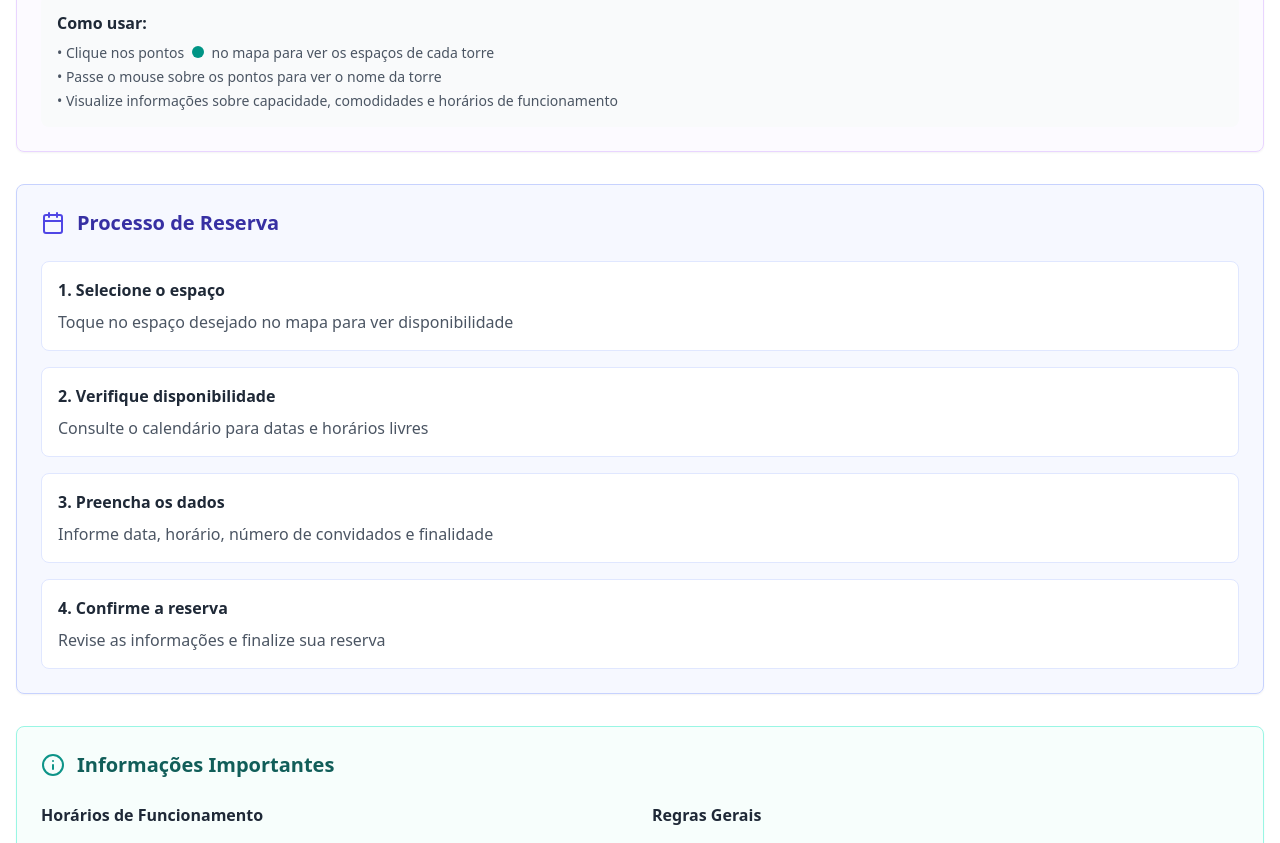
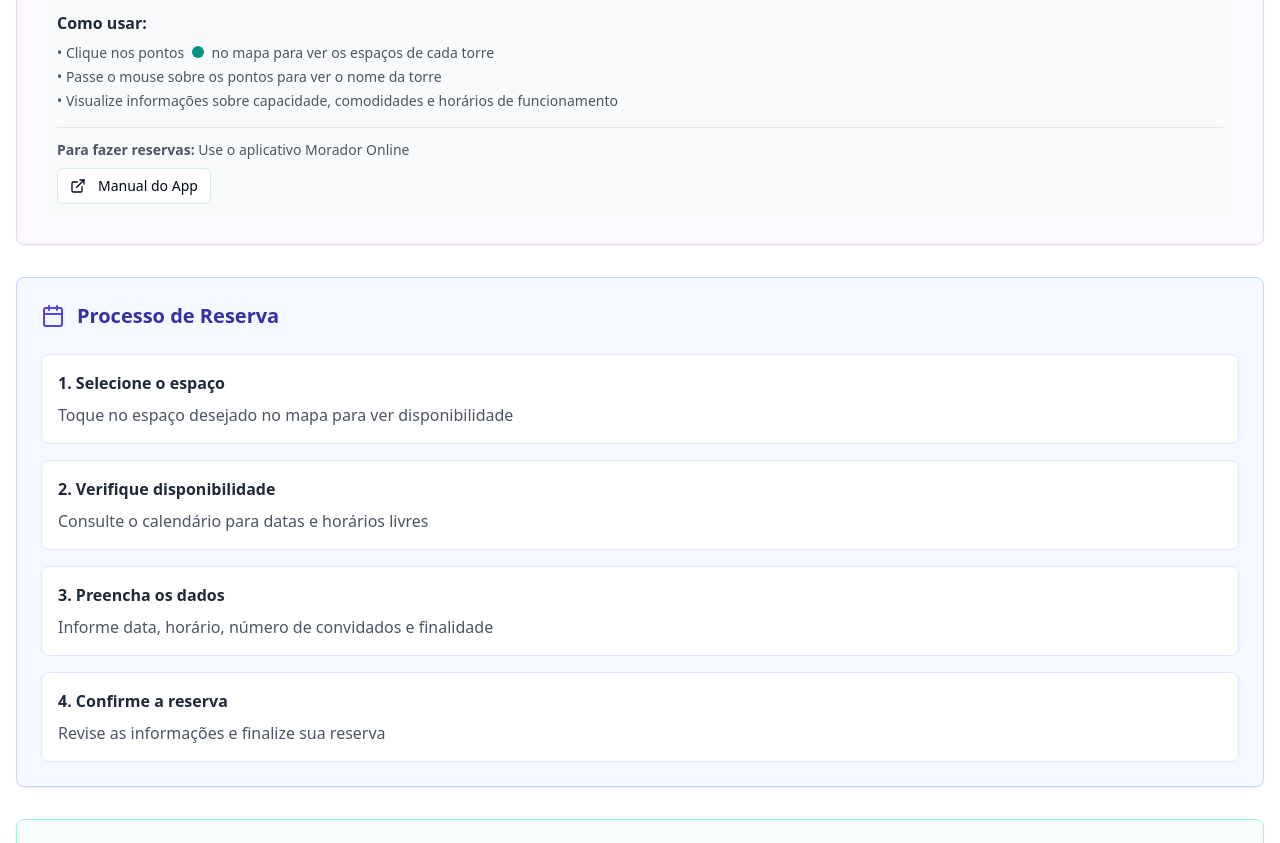
Before and after one commit to brenomaini/meu-mo-app-guide, a React (Vite) app: page /mapas-espacos in a window 1280 px wide. Shown: the part 1060-1903 px from the top of the page. Built offline with nearby package versions, Linux system fonts and the light colour scheme.

Commit message:
Add link to manual
Add a link to the manual page on the "Mapa de Espaços" page, as reservations will be made through the Morador Online app.

```diff
--- a/src/components/InteractiveCondominiumMap.tsx
+++ b/src/components/InteractiveCondominiumMap.tsx
@@ -2,7 +2,8 @@ import { useState } from "react";
 import { Button } from "@/components/ui/button";
 import { Card } from "@/components/ui/card";
 import { Badge } from "@/components/ui/badge";
-import { X, MapPin, Users, Clock, Wifi, Car } from "lucide-react";
+import { X, MapPin, Users, Clock, Wifi, Car, ExternalLink } from "lucide-react";
+import { Link } from "react-router-dom";
 import condominioImage from "@/assets/condominio-vista-aerea.png";
 
 interface Tower {
@@ -368,6 +369,21 @@ const InteractiveCondominiumMap = () => {
                   </Card>
                 ))}
               </div>
+
+              {/* Botão para o manual do app */}
+              <div className="mt-6 p-4 bg-primary/10 rounded-lg border border-primary/20">
+                <h4 className="font-semibold text-primary mb-2">Como fazer reservas?</h4>
+                <p className="text-sm text-gray-600 mb-3">
+                  As reservas dos espaços são feitas através do aplicativo Morador Online.
+                  Consulte nosso manual para saber como utilizar o app.
+                </p>
+                <Link to="/manual-app">
+                  <Button className="w-full" variant="default">
+                    <ExternalLink className="h-4 w-4 mr-2" />
+                    Ver Manual do App Morador Online
+                  </Button>
+                </Link>
+              </div>
             </div>
           </Card>
         </div>
@@ -376,11 +392,23 @@ const InteractiveCondominiumMap = () => {
       {/* Legenda */}
       <div className="mt-4 p-4 bg-gray-50 rounded-lg">
         <h4 className="font-semibold text-gray-800 mb-2">Como usar:</h4>
-        <ul className="text-sm text-gray-600 space-y-1">
+        <ul className="text-sm text-gray-600 space-y-1 mb-4">
           <li>• Clique nos pontos <span className="inline-block w-3 h-3 bg-primary rounded-full mx-1"></span> no mapa para ver os espaços de cada torre</li>
           <li>• Passe o mouse sobre os pontos para ver o nome da torre</li>
           <li>• Visualize informações sobre capacidade, comodidades e horários de funcionamento</li>
         </ul>
+
+        <div className="pt-3 border-t border-gray-200">
+          <p className="text-sm text-gray-600 mb-2">
+            <strong>Para fazer reservas:</strong> Use o aplicativo Morador Online
+          </p>
+          <Link to="/manual-app">
+            <Button size="sm" variant="outline">
+              <ExternalLink className="h-3 w-3 mr-1" />
+              Manual do App
+            </Button>
+          </Link>
+        </div>
       </div>
     </div>
   );
```
